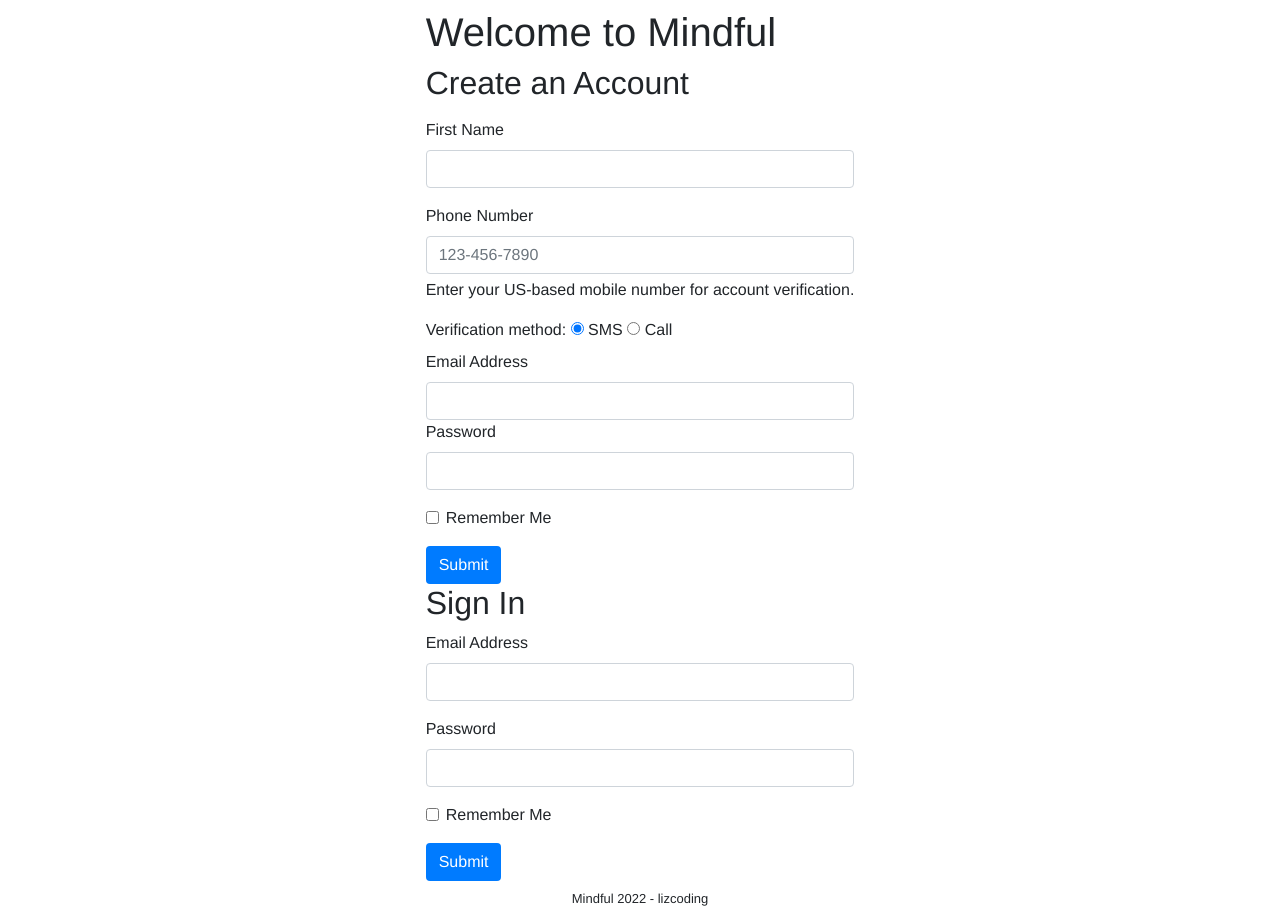
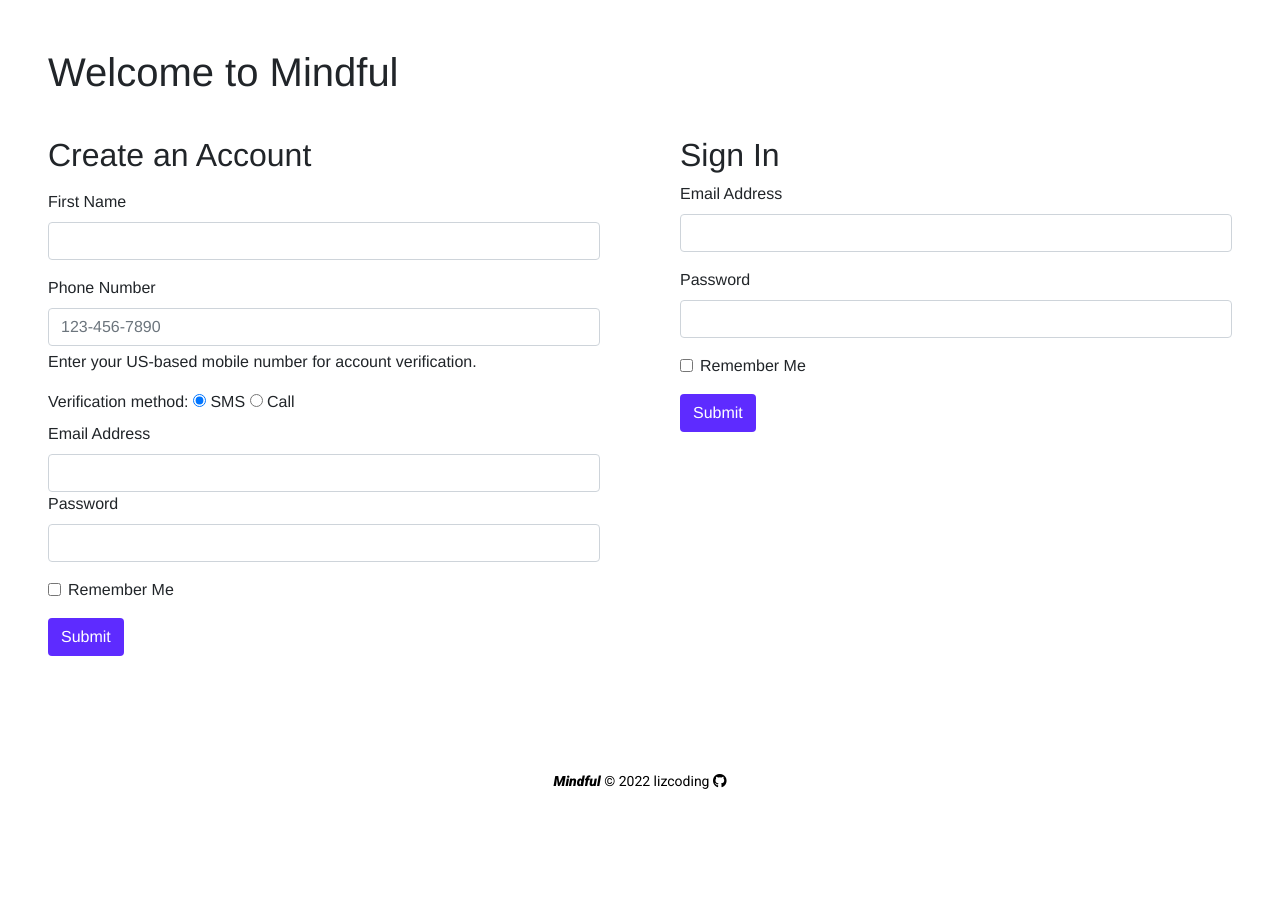
Before and after one commit to lizcoding/mindful, a Flask app: page / in a window 1280 px wide. After the commit the page ends 789 px from the top, so only its background shows below. Run offline with Flask 2, Linux system fonts and the light colour scheme; some libraries are stand-ins or nearby versions.

Commit message:
Add mindful favicon, edit HTML templates to overhaul Dashboard Page style and begin Login Page styling.

```diff
--- a/server.py
+++ b/server.py
@@ -24,24 +24,23 @@ import crud
 import os
 
 # <------- TO-DO's: Complete by End of Sprint 2 -------------------------------------------------->
-# [ ] Allow user to navigate back to Item page from Plan
 # [ ] Flask Remember Me
-# [ ] New Feature: Testing
+# [ ] Flask Password Recovery
+# [ ] Testing
 
 # <------- TO-DO's: Styling Sprint --------------------------------------------------------------->
-# [ ] Add small icons to item images w/ tooltips
-    # [ ] to show how many weeks left until return deadline
-    # [ ] to show item's plan type
-# [ ] Add underline animation to navbar links
 # [ ] Edit Plan HTML: Item Image behavior
+    # [ ] Allow user to navigate back to Item page from Plan
 # [ ] Style Login page
-# [ ] Change Balloonicorn site image to Mindful M
+# [ ] Edit Mindful M favicon to have rounded edges
+# [ ] Edit navbar link font style
+# [ ] Style Calendar page
+# [ ] Style flashed messages
 
 # <------- END OF SPRINT 2 ----------------------------------------------------------------------->
 # END OF SPRINT 2: Google Calendar API, Twilio Verify, Twilio SMS, Twilio SendGrid, Testing
 # MVP: Cloudinary API, Google Maps API, IBM Natural Language Understanding API, Flask Login, Google Sign-In (OAuth2)
 # Review code and refactor/modularize where appropriate
-# Lint code
 
 # <------- BEYOND HACKBRIGHT ----------------------------------------------------------------------->
 # [ ] Webscrape Add Item data from Item url
@@ -49,8 +48,6 @@ import os
 # [ ] Enable show password toggle for Login/Signup
 # [ ] Show app usage data on profile page
 # [ ] Allow user to view past Reflection entries
-
-
 
 
 app = Flask(__name__)
@@ -548,7 +545,7 @@ def authorize_calendar():
       # Enable offline access so that you can refresh an access token without
       # re-prompting the user for permission. Recommended for web server apps.
       access_type='offline',
-      # Enable incremental authorization. Recommended as a best practice.
+      # Disable incremental authorization. Enable is recommended as a best practice.
       include_granted_scopes='false')
 
   # Store the state so the callback can verify the auth server response.
@@ -622,7 +619,7 @@ def calendar():
     #              credentials in a persistent database instead.
     session['credentials'] = credentials_to_dict(credentials)
 
-    return render_template("calendar.html", user=user)
+    return render_template("calendar.html", user=user, calendar_id=calendar.calendar_id)
 
 
 def credentials_to_dict(credentials):
--- a/static/css/styles.css
+++ b/static/css/styles.css
@@ -1,10 +1,12 @@
 body {
     font-family: "GT-America-Standard","Helvetica Neue",Helvetica,sans-serif;
     width: 100%;
-    height: 100%;
-    position: absolute;
+    margin: 0;
+    padding: 0;
+    height: 100vh;
     display: flex;
     flex-direction: column;
+    position: fixed;
 }
 
 .navbar {
@@ -29,24 +31,110 @@ nav > a {
 
 .navbar-nav .nav-link {
     color: white;
+    padding: 0;
+    margin-left: 0.5em;
+    margin-right: 0.5em;
+}
+
+.navbar-expand-sm .navbar-nav .nav-link {
+    padding: 0;
+
 }
 
 .navbar-brand:hover {
     color: white;
-
 }
 
-.nav-link:hover {
-    text-decoration: underline;
+/* Underline Animation Reference: https://www.30secondsofcode.org/css/s/hover-underline-animation */
+.hover-underline-animation {
+    display: inline-block;
+    position: relative;
     color: white;
 }
 
+.hover-underline-animation:after {
+    content: '';
+    position: absolute;
+    width: 100%;
+    transform: scaleX(0);
+    height: 1px;
+    bottom: 0;
+    left: 0;
+    background-color: white;
+    transform-origin: bottom right;
+    transition: transform 0.25s ease-out;
+}
+
+.hover-underline-animation:hover:after {
+    transform: scaleX(1);
+    transform-origin: bottom left;
+}
+
+
+.dashboard-img {
+    padding: .5em;
+    position: relative;
+}
+
+.img-container {
+    display: flex;
+    overflow: scroll;
+    position: relative;
+}
+
+.img-src {
+    max-height: 100%;
+    border-radius: 0.25rem;
+}
+
+.item-info {
+    display: flex;
+    flex-direction: column;
+    align-items: flex-end;
+    position: absolute;
+    padding: 0.5em;
+    padding-right: 0;
+    right: 0;
+}
+
+.info-banner {
+    display: flex;
+    flex-direction: row-reverse;
+    margin: .25em;
+    font-family: 'Roboto', sans-serif;
+    text-transform: uppercase;
+    letter-spacing: 0.20em;
+    font-weight: 700;
+    font-size: 14px;
+    color: black;
+    background-color: white;
+    opacity: 0.75;
+    padding: 0.5em;
+    border-radius: 0.25rem;
+}
 
 .content-block {
     padding: 0.5rem 2rem;
     padding-bottom: 0rem;
     height: 100%;
+    display: flex;
+    flex-direction: column;
+    flex: 1;
     overflow: scroll;
+    position: relative;
+
+}
+
+#input-blocks {
+    display: flex;
+    justify-content: space-evenly;
+}
+
+.items-header-block {
+    padding: 0.5rem 2rem;
+    padding-bottom: 0rem;
+    display: flex;
+    flex-direction: column;
 }
 
 .btn-group {
@@ -56,31 +144,56 @@ nav > a {
 .item-buttons, .plan-buttons {
     padding-bottom: 1rem;
 }
+
 #login-page {
-    display: flex;
-    flex-direction: column;
-    max-width: 75%;
-    padding: 0.5rem 2rem;
+    padding: 3em;
     padding-bottom: 0rem;
-    align-items: center;
-    align-self: center;
-    /* overflow: scroll; */
+    overflow: hidden;
 }
+
 #item-page {
     display: flex;
+    padding-top: 2em;
     flex: 1 1 0;
 }
 
-#item-block {
-    padding: 0.5rem 0rem;
-    padding-bottom: 0rem;
+/*
+
+TO-DO: Horizontal Scroll Buttons
+
+#scroll-right-button {
+    position: absolute;
+    z-index: 10;
+    top: 290px;
+    right: 1em;
+}
+
+#scroll-left-button {
+    position: absolute;
+    z-index: 10;
+    top: 290px;
+    left: 1em;
+}
+
+*/
+
+#login-page-container {
+    padding-top: 2em;
     display: flex;
-    flex: 1 1 0;
     align-items: stretch;
-    align-content: center;
-    justify-content: center;
+    gap: 5em;
+}
+
+#create-account, #sign-in {
+    display: flex;
+    padding: 0;
+}
+
+#sign-in, form {
     width: 100%;
-    height: 100%;
+}
+#create-account, form {
+    width: 100%;
 }
 
 #item-img {
@@ -94,6 +207,11 @@ nav > a {
 a {
     outline: none;
 }
+
+a:hover {
+    text-decoration: none;
+}
+
 .card-deck {
     display: flex;
     row-gap: 1rem;
@@ -109,11 +227,16 @@ a {
 
 .footer {
     text-align: center;
-    font-size: small;
+    font-size: 14px;
+    font-family: 'Roboto', sans-serif;
     padding: 0.5rem 2rem;
     margin: none;
     width: 100%;
-    height: 3em;
+}
+
+#footer-logo {
+    font-weight: 900;
+    font-style: italic;
 }
 
 #dashboard-h1 {
@@ -137,13 +260,17 @@ a {
     padding-top: 0.75rem;
 }
 
-button.btn-primary {
+.btn-primary {
     font-size: 1em;
     font-weight: 500;
     border: 1px solid transparent;
     padding: 0.375rem 0.75rem;
     line-height: 1.5;
     border-radius: 0.25rem;
+    background-color: #5e2bff;
+}
+.btn-primary:hover {
+    background-color: #481fcf;
 }
 
 div.gm-style-iw-d > div > h2 {
--- a/templates/base.html
+++ b/templates/base.html
@@ -6,16 +6,14 @@
 
   <!-- Page Title Block -->
   <title>{% block title %} PAGE TITLE {% endblock %}</title>
-  <link rel="icon" type="image/x-icon" href="/static/img/balloonicorn.png"/>
+  <link rel="icon" type="image/x-icon" href="/static/img/mindful_favicon.png"/>
+
+  <!-- Font Awesome -->
+  <script src="https://kit.fontawesome.com/4c536a6bd5.js" crossorigin="anonymous"></script>
 
   <!-- Bootstrap CSS, Base CSS -->
   <link rel="stylesheet" href="https://stackpath.bootstrapcdn.com/bootstrap/4.3.1/css/bootstrap.min.css" integrity="sha384-ggOyR0iXCbMQv3Xipma34MD+dH/1fQ784/j6cY/iJTQUOhcWr7x9JvoRxT2MZw1T" crossorigin="anonymous">
   <link rel="stylesheet" href="/static/css/styles.css">
-
-  <!-- Load React dependencies on all pages for this app -->
-  <!-- <script src="https://cdnjs.cloudflare.com/ajax/libs/babel-standalone/6.26.0/babel.js"></script>
-  <script src="https://unpkg.com/react@16/umd/react.development.js" crossorigin></script>
-  <script src="https://unpkg.com/react-dom@16/umd/react-dom.development.js" crossorigin></script> -->
 
   <!-- Load Google Sign-In dependencies -->
   <meta name="google-signin-client_id" content="{{client_id}}">
@@ -39,11 +37,16 @@
 
     <div class="collapse navbar-collapse justify-content-end" id="navbarSupportedContent">
       <ul class="navbar-nav">
-        <li class="nav-item"><a class="nav-link" href="/dashboard">dashboard</a></li>
+        <li class="nav-item"><a class="nav-link hover-underline-animation" href="/dashboard">dashboard</a></li>
+
+        <!-- Nav link to Journal Route - For Future Implementation -->
         <!-- <li class="nav-item"><a class="nav-link" href="/journal">journal</a></li> -->
-        <li class="nav-item"><a class="nav-link" href="/calendar">calendar</a></li>
-        <li class="nav-item"><a class="nav-link" href="/profile">profile</a></li>
-        <li class="nav-item"><a id="logout" class="g_id_signout nav-link" href="/logout">sign out</a></li>
+
+        <li class="nav-item"><a class="nav-link hover-underline-animation" href="/calendar">calendar</a></li>
+
+        <li class="nav-item"><a class="nav-link hover-underline-animation" href="/profile">profile</a></li>
+
+        <li class="nav-item"><a id="logout" class="g_id_signout nav-link hover-underline-animation" href="/logout">sign out</a></li>
       </ul>
     </div>
 
@@ -62,11 +65,14 @@
   <div>
     <div class="row">
       <div class="col-12">
-        <footer class="footer">Mindful 2022 - lizcoding</footer>
+        <footer class="footer">
+          <a href="https://github.com/lizcoding" style="color: black;" target="_blank">
+            <span id="footer-logo">Mindful </span><span>&copy;</span> 2022 lizcoding <span><i class="fab fa-github"></i></span>
+          </a>
+        </footer>
       </div>
     </div>
   </div>
-
 
   <!-- Bootstrap JS, jQuery, Popper.js, Vue -->
   <script src="https://code.jquery.com/jquery-3.3.1.slim.min.js" integrity="sha384-q8i/X+965DzO0rT7abK41JStQIAqVgRVzpbzo5smXKp4YfRvH+8abtTE1Pi6jizo" crossorigin="anonymous"></script>
--- a/templates/calendar.html
+++ b/templates/calendar.html
@@ -11,8 +11,8 @@
         </div>
     </div>
     <div>
-        <iframe src={{ liz_calendar }} style="border: 0" width="720" height="540" frameborder="0" scrolling="no"></iframe>
-        <iframe src="https://calendar.google.com/calendar/embed?src=892mv401eq6ofjs22c5o0vh71k%40group.calendar.google.com&ctz=America%2FLos_Angeles" style="border: 0" width="800" height="600" frameborder="0" scrolling="no"></iframe>
+        <!-- <iframe src={{ liz_calendar }} style="border: 0" width="720" height="540" frameborder="0" scrolling="no"></iframe> -->
+        <iframe src="https://calendar.google.com/calendar/embed?src={{calendar_id}}&ctz=America%2FLos_Angeles" style="border: 0" width="800" height="600" frameborder="0" scrolling="no"></iframe>
         <!-- <iframe src={{ liz_mindful_calendar }} style="border: 0" width="800" height="600" frameborder="0" scrolling="no"></iframe> -->
     </div>
     <div class="calendar-container">
--- a/templates/login.html
+++ b/templates/login.html
@@ -4,10 +4,11 @@
 {% block navbar %} {% endblock %}
 
 {% block content %}
-<div id="login-page">
-  <div class="container">
+<div id="login-page" class="content-block">
   <h1>Welcome to Mindful</h1>
-    <div>
+  <div id="login-page-container">
+    <div id="create-account" class="container-fluid">
+
       <form action="/create_account" method="POST">
         <div class="mb-3"><h2>Create an Account</h2></div>
           <div class="mb-3">
@@ -39,7 +40,7 @@
           <button type="submit" class="btn btn-primary">Submit</button>
       </form>
     </div>
-    <div>
+    <div id="sign-in" class="container-fluid">
       <form action="/login" method="POST">
         <div class="mb-3"><h2>Sign In</h2>
           <label for="userEmail" class="form-label">Email Address</label>
@@ -54,8 +55,6 @@
           <label class="form-check-label" name="rememberUser" for="rememberUser">Remember Me</label>
         </div>
         <button type="submit" class="btn btn-primary">Submit</button>
-      </form>
-    </div>
         <div>
           <div id="g_id_onload"
           data-client_id="{{client_id}}"
@@ -70,6 +69,9 @@
           data-text="sign_in_with"
           data-shape="rectangular"
           data-logo_alignment="left">
+          </div>
+        </div>
+      </form>
     </div>
   </div>
   </div>
--- a/templates/profile.html
+++ b/templates/profile.html
@@ -1,11 +1,6 @@
 {% extends 'base.html' %}
 
 {% block title %} Profile {% endblock %}
-<!-- Bootstrap Cards: https://getbootstrap.com/docs/4.3/components/card/ -->
-<!-- Bootstrap Forms: https://getbootstrap.com/docs/4.3/components/forms/ -->
-<!-- Bootstrap Modal: https://getbootstrap.com/docs/4.3/components/modal/ -->
-<!-- Bootstrap Alerts: https://getbootstrap.com/docs/4.3/components/alerts/ -->
-<!-- Bootstrap Progress: https://getbootstrap.com/docs/4.3/components/progress/ -->
 
 {% block content %}
 <div id="content-block" class="content-block container-fluid">
```
Also changed, not shown: project_journal.txt (+14 -8 lines), templates/dashboard.html (+56 -23 lines), static/img/mindful_favicon.png (added). Lines whose indentation alone changed are shown as unchanged.
